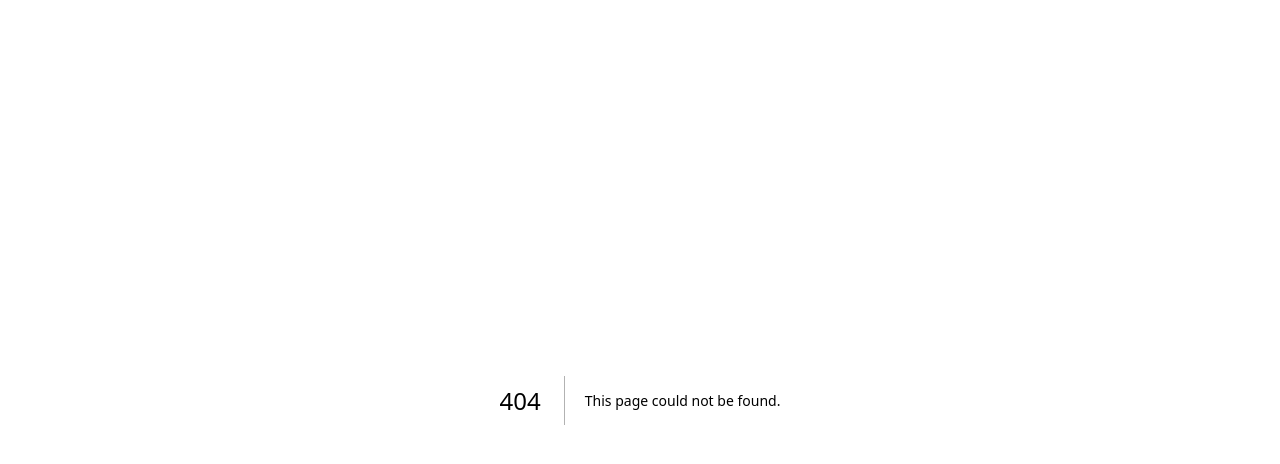
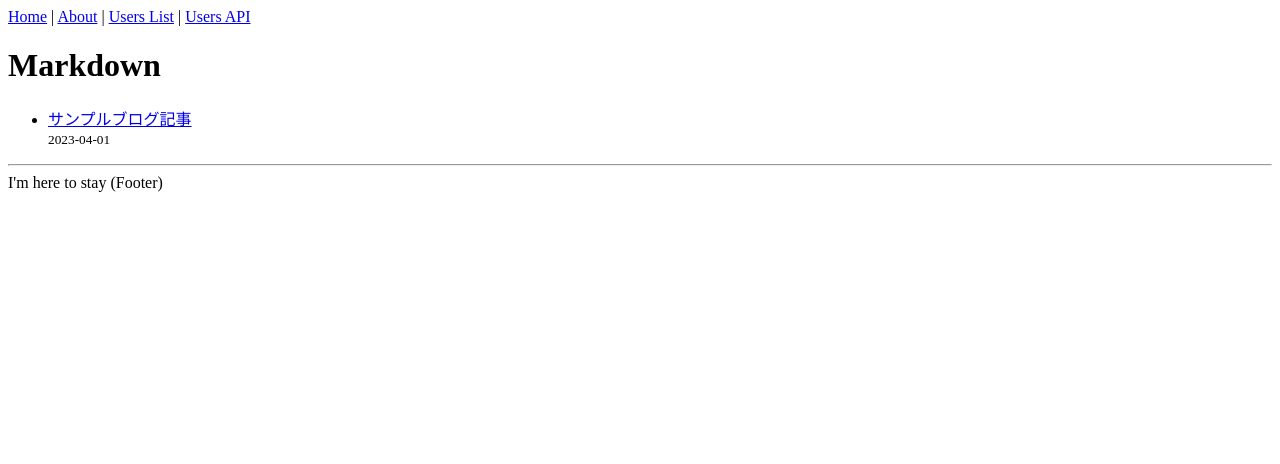
Before and after one commit to kobyn42/testpage, a Next.js app: page /tags/Markdown in a window 1280 px wide. Before the commit this address had no page. Shown: the top 464 px of the page. Built offline with nearby package versions, Linux system fonts and the light colour scheme.

Commit message:
タグのページできた

```diff
--- a/libs/posts.ts
+++ b/libs/posts.ts
@@ -57,3 +57,24 @@ export async function getPostData(id: string) {
     ...matterResult.data
   }
 }
+
+export function getAllTags(): string[] {
+  const allPostsData = getSortedPostsData()
+  const tags = new Set<string>()
+
+  allPostsData.forEach(postData => {
+    if (Array.isArray(postData.tags)) {
+      postData.tags.forEach(tag => tags.add(tag))
+    }
+  })
+
+  return Array.from(tags)
+}
+
+export function getPostsByTag(tag: string): any {
+  const allPostsData = getSortedPostsData()
+
+  return allPostsData.filter(postData => {
+    return Array.isArray(postData.tags) && postData.tags.includes(tag)
+  })
+}
--- /dev/null
+++ b/pages/tags/[tag].tsx
@@ -0,0 +1,52 @@
+import { GetStaticPaths, GetStaticProps } from 'next'
+import Link from 'next/link'
+import Layout from '../../components/Layout'
+import { getAllTags, getPostsByTag } from '../../libs/posts'
+// import { PostData } from '../../types/post'
+
+type Props = {
+    tag: string
+    posts: any //PostData[]
+}
+
+export default function TagPage({ tag, posts }: Props) {
+    return (
+        <Layout>
+            <h1>{tag}</h1>
+            <ul>
+                {posts.map(({ id, date, title }) => (
+                    <li key={id}>
+                        <Link href={`/blog/${id}`}>
+                            <a>{title}</a>
+                        </Link>
+                        <br />
+                        <small>{date}</small>
+                    </li>
+                ))}
+            </ul>
+        </Layout>
+    )
+}
+
+export const getStaticPaths: GetStaticPaths = async () => {
+    const tags = getAllTags()
+    const paths = tags.map(tag => ({
+        params: { tag }
+    }))
+
+    return {
+        paths,
+        fallback: false
+    }
+}
+
+export const getStaticProps: GetStaticProps = async ({ params }) => {
+    const tag = params?.tag as string
+    const posts = getPostsByTag(tag)
+    return {
+        props: {
+            tag,
+            posts
+        }
+    }
+}
```
Also changed, not shown: pages/blog.tsx (+15 -1 lines).
